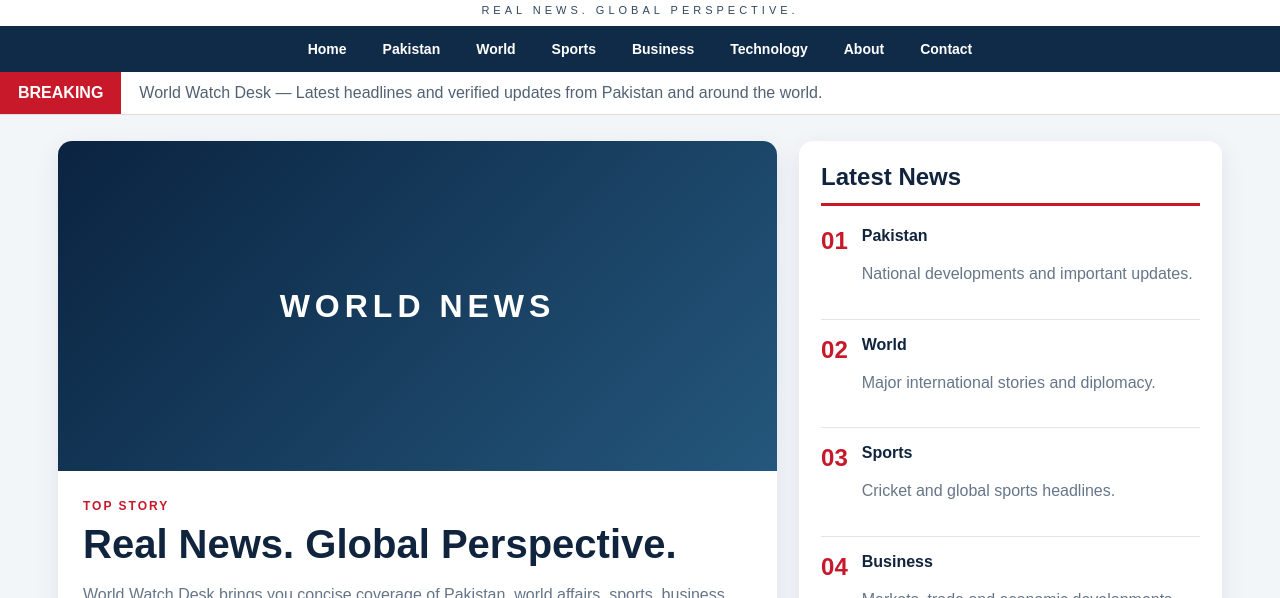
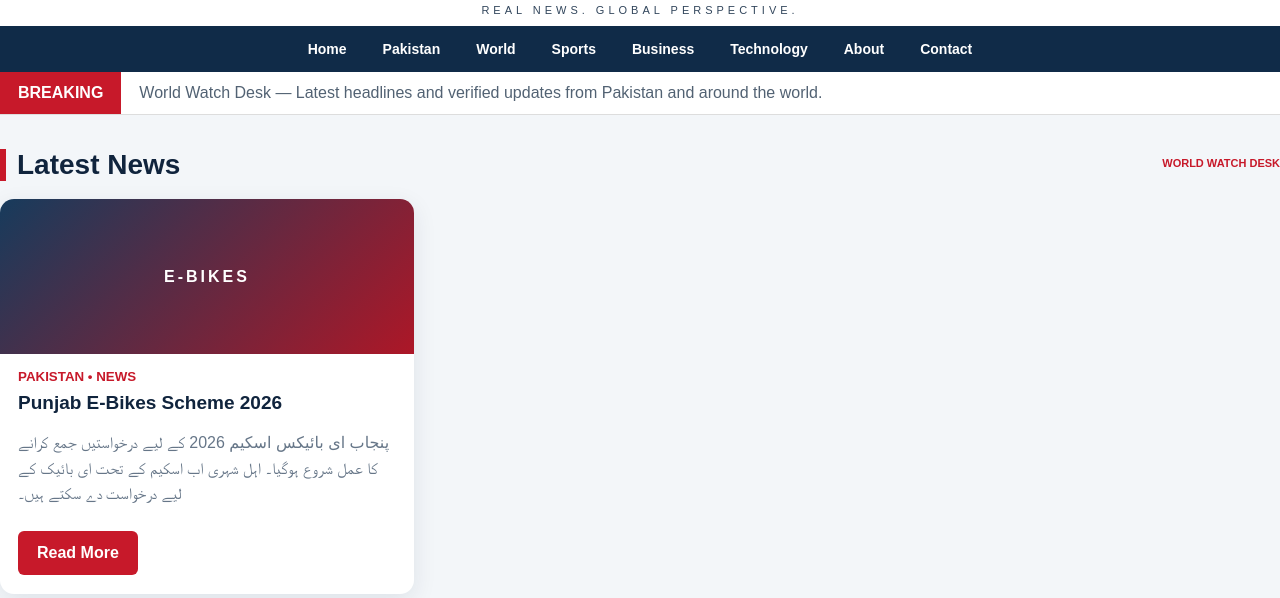
Before and after one commit to Naveed350902/World-watch-desk-, a plain HTML site: page index.html in a window 1280 px wide. Shown: the part 202-800 px from the top of the page. Drawn offline with Linux system fonts and the light colour scheme.

Commit message:
Update index.html

```diff
--- a/index.html
+++ b/index.html
@@ -40,7 +40,30 @@
 <a href="#home">Home</a><a href="#pakistan">Pakistan</a><a href="#world">World</a><a href="#sports">Sports</a><a href="#business">Business</a><a href="#technology">Technology</a><a href="#about">About</a><a href="#contact">Contact</a>
 </nav>
 <div class="breaking"><b>BREAKING</b><span>World Watch Desk — Latest headlines and verified updates from Pakistan and around the world.</span></div>
+<section class="section">
+  <h2 class="title">Latest News <small>WORLD WATCH DESK</small></h2>
 
+  <div class="grid">
+
+    <article class="card">
+      <div class="pic">E-BIKES</div>
+
+      <div class="inside">
+        <small>PAKISTAN • NEWS</small>
+
+        <h3>Punjab E-Bikes Scheme 2026</h3>
+
+        <p>
+          پنجاب ای بائیکس اسکیم 2026 کے لیے درخواستیں جمع کرانے کا عمل شروع ہوگیا۔
+          اہل شہری اب اسکیم کے تحت ای بائیک کے لیے درخواست دے سکتے ہیں۔
+        </p>
+
+        <a class="btn" href="News2.html">Read More</a>
+      </div>
+    </article>
+
+  </div>
+</section>
 <main id="home">
 <div class="wrap">
 <section class="hero">
```
